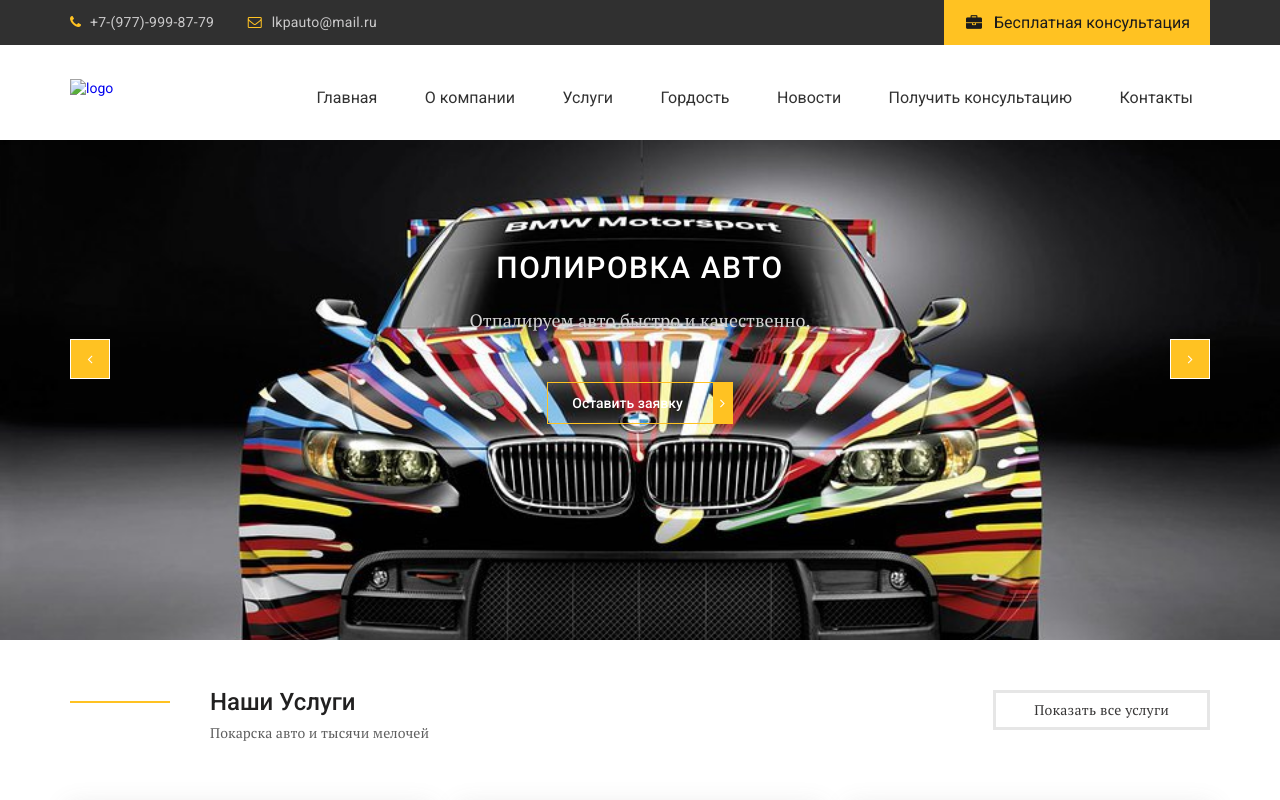
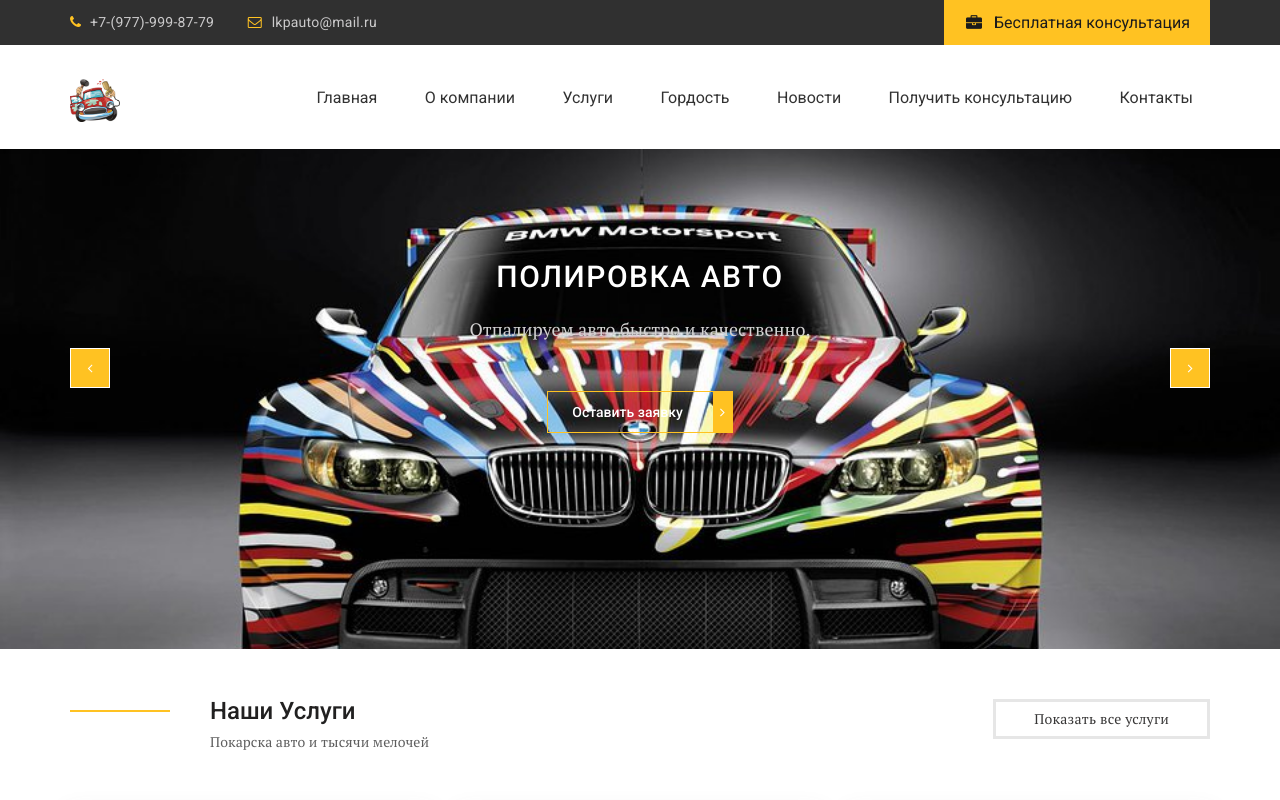
Before and after one commit to tevi666/lkp-auto, a website built with webpack: page dist/index.html in a window 1280 px wide. Shown: the top 800 px of the page. Built offline with nearby package versions, Linux system fonts and the light colour scheme; files whose address does not match are found by name.

Commit message:
create logo

```diff
--- a/dist/css/style.css
+++ b/dist/css/style.css
@@ -773,3 +773,6 @@
   font-size: 15px;
   font-weight: normal;
 }
+.logo{
+  width: 50px;
+}
--- a/dist/index.html
+++ b/dist/index.html
@@ -43,7 +43,7 @@
         <div class="header__content-inner">
           <div class="header__logo">
             <a href="#">
-              <img src="" alt="logo">
+              <img src="./img/logo.jpeg" alt="logo" class="logo">
             </a>
           </div>
           <nav class="menu">
```
Also changed, not shown: dist/img/logo.jpeg (added).
